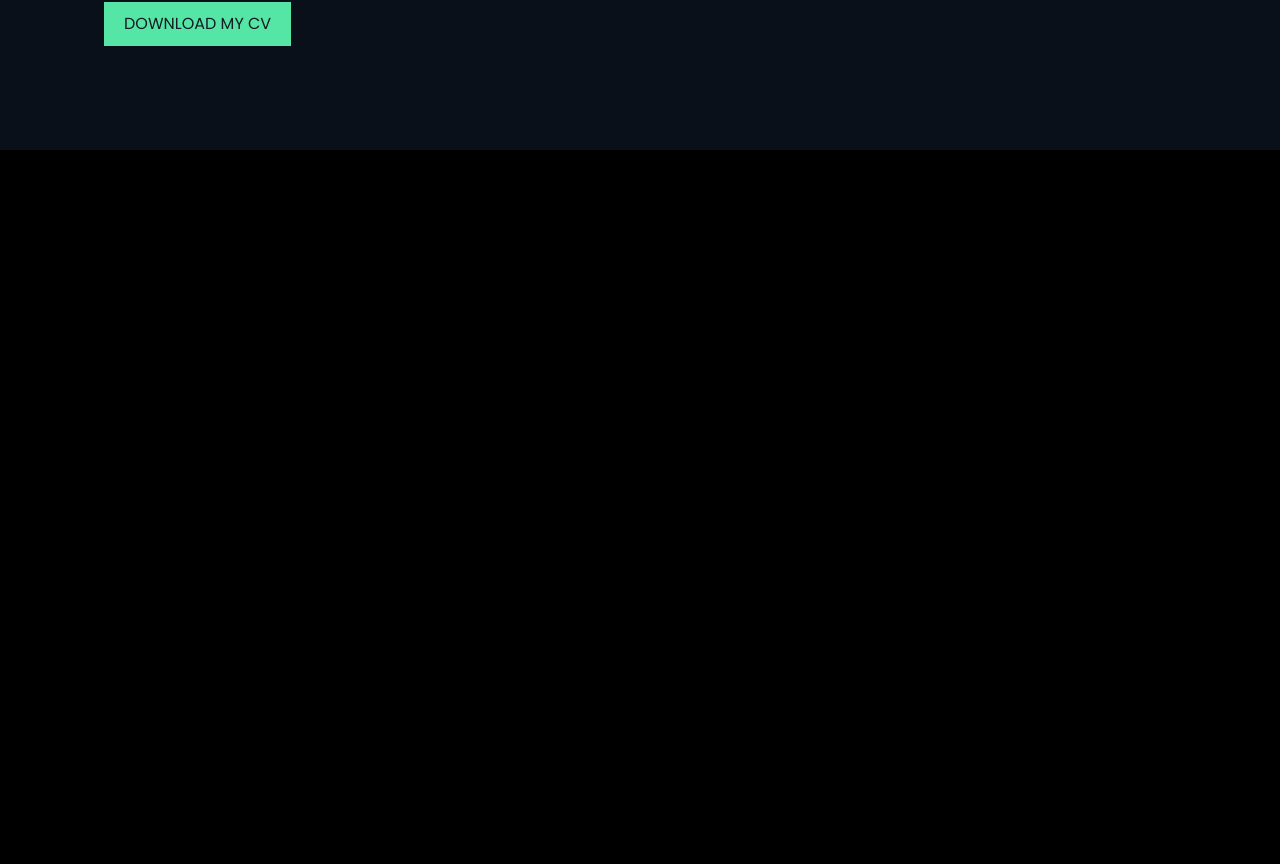
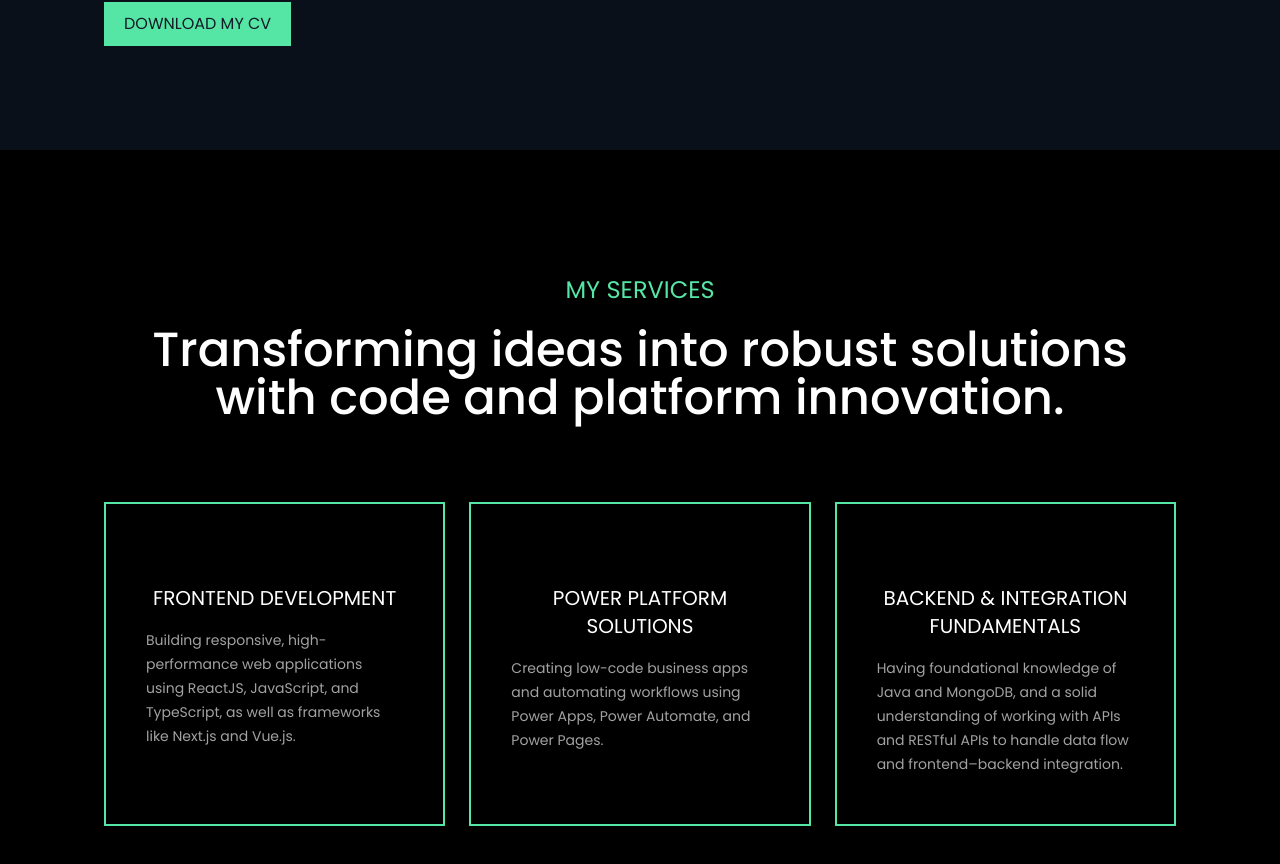
Before and after one commit to TruongThuUyen/My-Portfolio-Project, a Next.js app: page / in a window 1280 px wide. Shown: the part 568-1432 px from the top of the page. Built offline with nearby package versions, Linux system fonts and the light colour scheme.

Commit message:
Added services section component

```diff
--- a/package.json
+++ b/package.json
@@ -9,6 +9,7 @@
   },
   "dependencies": {
     "@next/font": "^14.2.15",
+    "lucide-react": "^0.546.0",
     "next": "15.5.4",
     "react": "19.1.0",
     "react-dom": "19.1.0"
--- a/src/app/page.js
+++ b/src/app/page.js
@@ -1,8 +1,9 @@
 'use client';
-import { useEffect, useState } from 'react';
+import '@/styles/page.css';
+import { useEffect, useRef, useState } from 'react';
+import avatar from '../../public/images/avatar.jpg';
 import Loading from './loading';
-import '@/styles/page.css';
-import avatar from '../../public/images/avatar.jpg';
+import Services from '@/components/services/Services';
 
 export default function Home() {
   const [isLoading, setIsLoading] = useState(false);
@@ -149,6 +150,10 @@ export default function Home() {
             </div>
           </div>
           {/* HOME SECTION */}
+
+          {/* SERVICES SECTION */}
+          <Services />
+          {/* END SERVICES SECTION */}
         </section>
       )}
     </main>
--- /dev/null
+++ b/src/components/services/Services.js
@@ -0,0 +1,67 @@
+'use client';
+import { useEffect } from 'react';
+import './styled.css';
+import { WavyText } from '../wavyText/Wavytext';
+
+export default function ServicesSection() {
+  useEffect(() => {
+    const observer = new IntersectionObserver(
+      (entries) => {
+        entries.forEach((entry) => {
+          if (entry.isIntersecting) {
+            entry.target.classList.add('show');
+          }
+        });
+      },
+      { threshold: 0.1 }
+    );
+
+    const liElements = document.querySelectorAll('.my-service__list-item');
+    const titleEl = document.querySelectorAll('.services-title');
+    liElements.forEach((el) => observer.observe(el));
+
+    observer.observe(titleEl[0]);
+
+    return () => observer.disconnect();
+  }, []);
+
+  return (
+    <div className='section-wrapper'>
+      <p className='my-5 text-xl sm:text-2xl text-center uppercase text-[var(--color-primary-green)]'>
+        My services
+      </p>
+      <h2 className='services-title text-3xl md:text-5xl font-medium text-center text-[var(--text-secondary-color)] max-w-[1024px] mx-auto '>
+        Transforming ideas into robust solutions with code and platform innovation.
+      </h2>
+      <ul className='my-service__list grid grid-cols-1 md:grid-cols-2 lg:grid-cols-3 gap-6 my-20'>
+        <li className='my-service__list-item  relative px-10 md:py-10 lg:py-12 sm:py-20 border-2 border-[var(--color-primary-green)] text-[var(--text-primary-color)]'>
+          <p className='mt-8 mb-4 text-md sm:text-xl uppercase text-center text-[var(--text-secondary-color)]'>
+            Frontend Development
+          </p>
+          <span className='text-sm break-words'>
+            Building responsive, high-performance web applications using ReactJS, JavaScript, and
+            TypeScript, as well as frameworks like Next.js and Vue.js.
+          </span>
+        </li>
+        <li className='my-service__list-item relative px-10 md:py-10 lg:py-12 sm:py-20 border-2 border-[var(--color-primary-green)] text-[var(--text-primary-color)]'>
+          <p className='mt-8 mb-4 text-md sm:text-xl uppercase text-center text-[var(--text-secondary-color)]'>
+            Power Platform Solutions
+          </p>
+          <span className='text-sm break-words'>
+            Creating low-code business apps and automating workflows using Power Apps, Power
+            Automate, and Power Pages.
+          </span>
+        </li>
+        <li className='my-service__list-item relative px-10 md:py-10 lg:py-12 sm:py-20 border-2 border-[var(--color-primary-green)] text-[var(--text-primary-color)]'>
+          <p className='mt-8 mb-4 text-md sm:text-xl uppercase text-center text-[var(--text-secondary-color)]'>
+            Backend & Integration Fundamentals
+          </p>
+          <span className='text-sm break-words'>
+            Having foundational knowledge of Java and MongoDB, and a solid understanding of working
+            with APIs and RESTful APIs to handle data flow and frontend–backend integration.
+          </span>
+        </li>
+      </ul>
+    </div>
+  );
+}
--- /dev/null
+++ b/src/components/services/styled.css
@@ -0,0 +1,39 @@
+/* MY SERVICES CSS*/
+.services-title {
+  animation: glow 3s ease-out forwards;
+}
+
+@keyframes glow {
+  0% {
+    text-shadow: none;
+  }
+  50% {
+    text-shadow: 0 0 15px rgba(255, 255, 255, 0.8), 0 0 20px rgba(255, 255, 255, 0.8);
+  }
+  100% {
+    opacity: 1;
+    text-shadow: none;
+  }
+}
+
+.my-service__list-item {
+  opacity: 0;
+  transform: translateX(-100px);
+}
+
+.my-service__list-item.show {
+  animation: slide-in-left 1s ease-in forwards;
+}
+
+@keyframes slide-in-left {
+  0% {
+    transform: translateX(-10%);
+    opacity: 0;
+  }
+  100% {
+    transform: translateX(0);
+    opacity: 1;
+  }
+}
+
+/* END MY SERVICES CSS*/
--- /dev/null
+++ b/src/components/wavyText/Wavytext.js
@@ -0,0 +1,14 @@
+import './styled.css';
+
+export const WavyText = ({ text }) => {
+  return (
+    <p className='wave-text'>
+      {!!text &&
+        text.split('').map((char, index) => (
+          <span key={index} style={{ animationDelay: `${index * 0.08}s` }}>
+            {char}
+          </span>
+        ))}
+    </p>
+  );
+};
--- /dev/null
+++ b/src/components/wavyText/styled.css
@@ -0,0 +1,21 @@
+.wave-text {
+  display: inline-block;
+}
+
+.wave-text span {
+  display: inline-block;
+  opacity: 0;
+  transform: translateY(20px);
+  animation: wave-up 2s ease-out forwards;
+}
+
+@keyframes wave-up {
+  0% {
+    opacity: 0;
+    transform: translateY(10px);
+  }
+  100% {
+    opacity: 1;
+    transform: translateY(0);
+  }
+}
```
Also changed, not shown: 1 other file (tests, documents, lock files or other folders).
